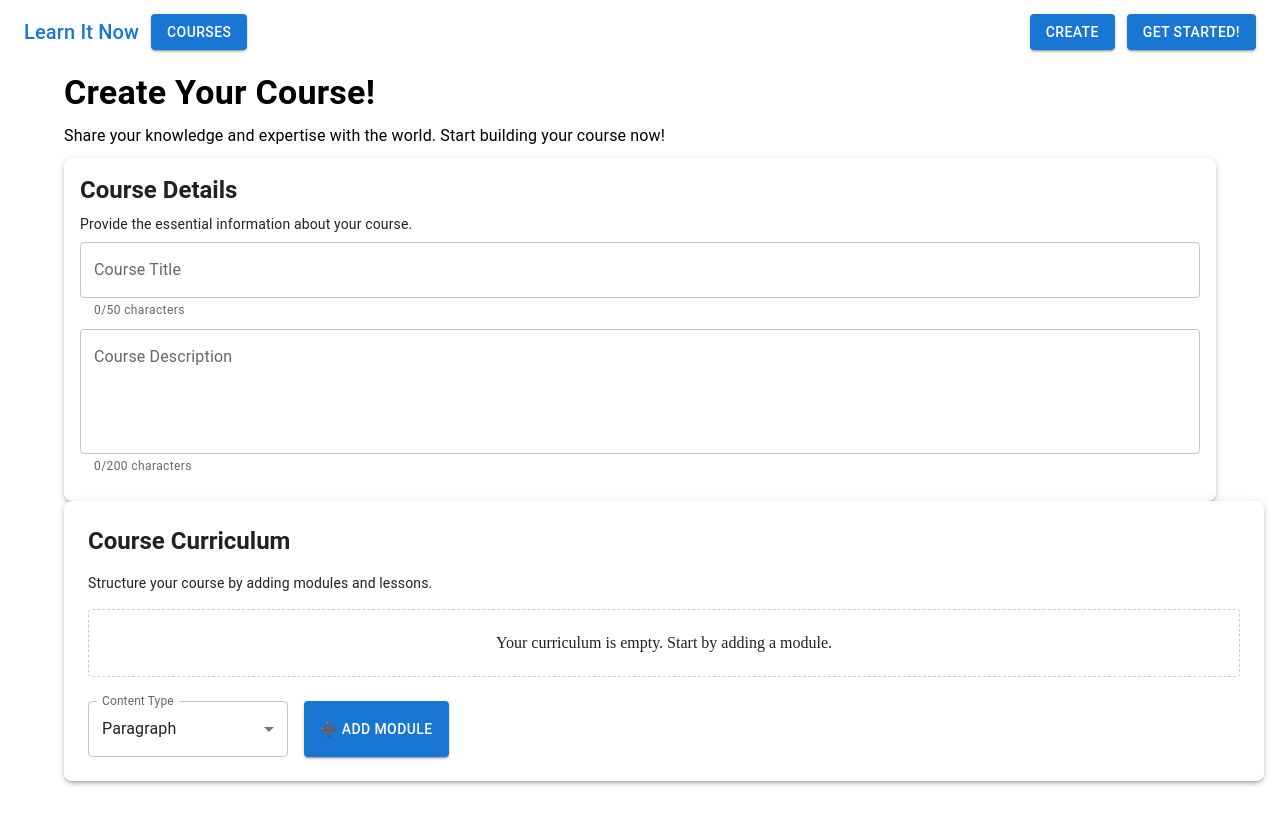
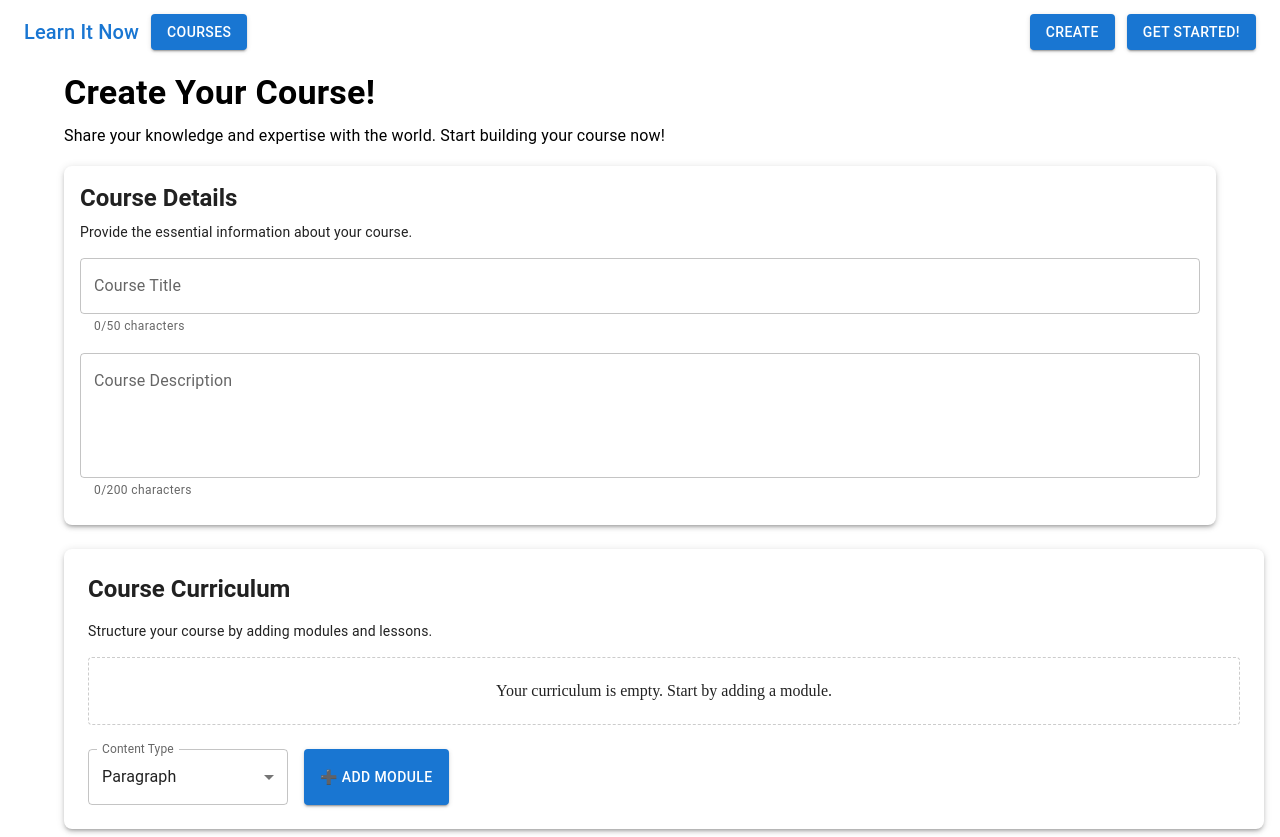
Before and after one commit to rjvb7424/learnitnow.net, a React (Vite) app in the folder learnitnow/: page /create in a window 1280 px wide. Before the commit the page ends 800 px from the top, so only its background shows below. Built offline with nearby package versions, Linux system fonts and the light colour scheme.

Commit message:
feat: enhance Create page layout with improved spacing and updated helper text for course details

```diff
--- a/learnitnow/src/pages/createpage/Create.tsx
+++ b/learnitnow/src/pages/createpage/Create.tsx
@@ -47,36 +47,36 @@ function Create() {
                     <Typography variant="h4" sx={{ fontWeight: "bold", mb: 1 }}>
                         Create Your Course!
                     </Typography>
-                    <Typography variant="subtitle1" sx={{ mb: 1 }}>
+                    <Typography variant="subtitle1" sx={{ mb: 2 }}>
                         Share your knowledge and expertise with the world. Start building your course now!
                     </Typography>
                 </Box>
 
                 {/* Course Details */}
-                <Paper elevation={3} sx={{ p: 2 , borderRadius: 2, }}>
+                <Paper elevation={3} sx={{ p: 2 , borderRadius: 2, mb: 3 }}>
                     <Typography variant="h5" sx={{ fontWeight: "bold", mb: 1 }}>
                         Course Details
                     </Typography>
-                    <Typography variant="body2" sx={{ mb: 1 }}>
+                    <Typography variant="body2" sx={{ mb: 2 }}>
                         Provide the essential information about your course.
                     </Typography>
+                    {/* Course Title */}
                     <TextField
                         variant="outlined"
                         fullWidth
                         label="Course Title"
-                        placeholder="e.g., The Ultimate Guide to React"
                         value={title}
                         onChange={(e) => setTitle(e.target.value.slice(0, 50))}
                         helperText={`${title.length}/50 characters`}
-                        sx={{ mb: 1 }}
+                        sx={{ mb: 2 }}
                     />
+                    {/* Course Description */}
                     <TextField
                         variant="outlined"
                         fullWidth
                         multiline
                         rows={4}
                         label="Course Description"
-                        placeholder="Describe your course content, target audience, and what students will learn."
                         value={description}
                         onChange={(e) => setDescription(e.target.value.slice(0, 200))}
                         helperText={`${description.length}/200 characters`}
```
